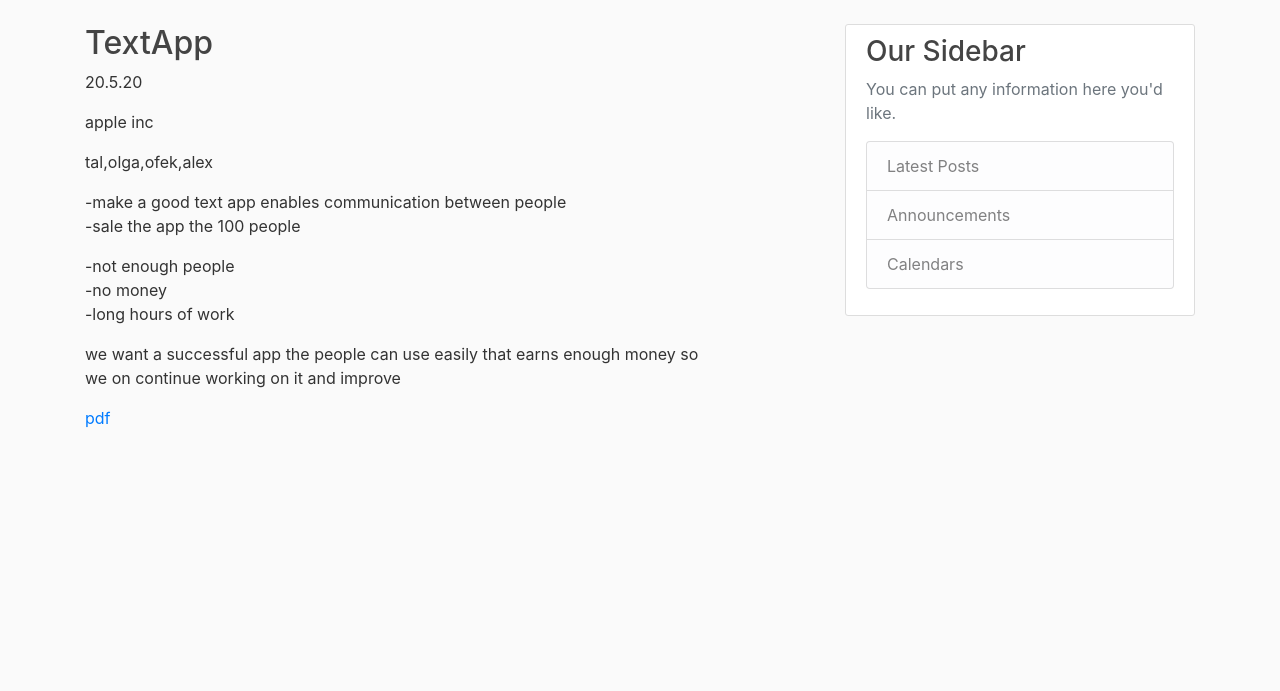
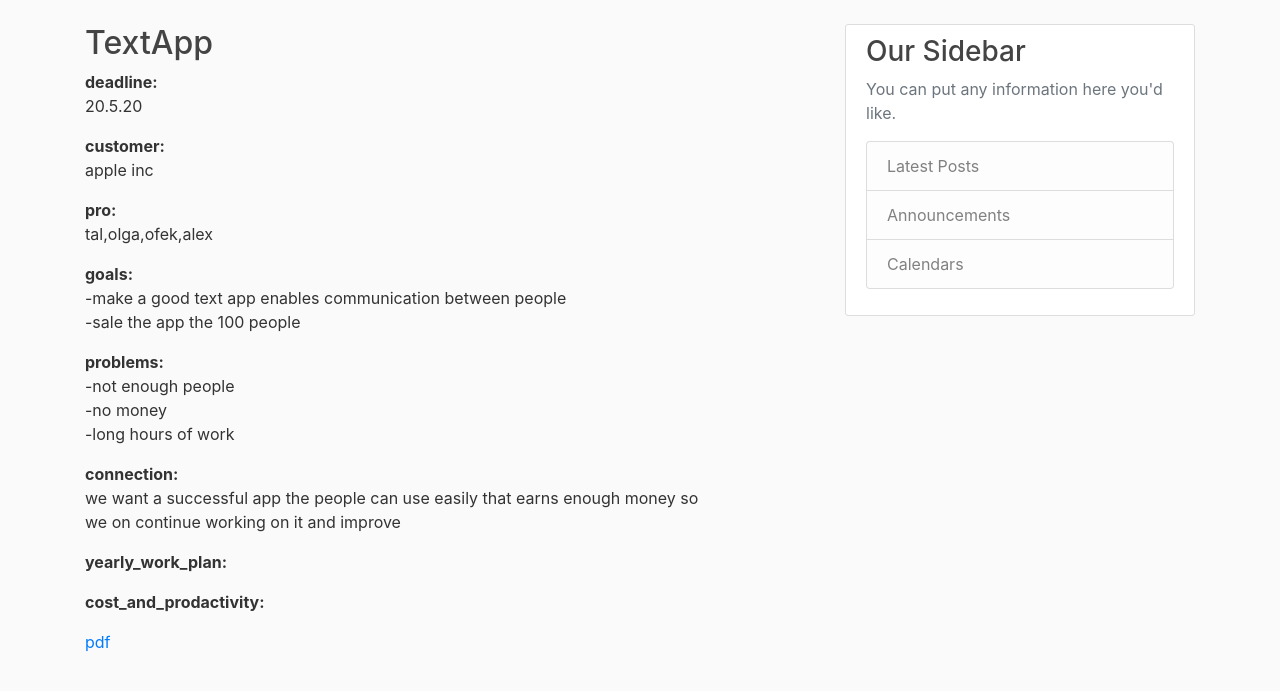
Before and after one commit to AlexSkatkov/StartEasy, a Django app: page /post/3/ in a window 1280 px wide. Shown: the part 56-747 px from the top of the page. Run offline with Django 3.2, Linux system fonts and the light colour scheme; data comes from the database, SQL or seed files in the repository; both versions use the stored data as it was after the commit; some libraries are stand-ins or nearby versions.

Commit message:
design fix tal gradus

```diff
--- a/project/templates/project/post_detail.html
+++ b/project/templates/project/post_detail.html
@@ -8,13 +8,21 @@
             </div>
         {% endif %}
         <h2>{{ post.title }}</h2>
+        <b>deadline:</b>
         <p>{{ post.deadline|linebreaksbr }}</p>
+        <b>customer:</b>
         <p>{{ post.customer|linebreaksbr }}</p>
+        <b>pro:</b>
         <p>{{ post.pro|linebreaksbr }}</p>
+        <b>goals:</b>
         <p>{{ post.goals|linebreaksbr }}</p>
+        <b>problems:</b>
         <p>{{ post.problems|linebreaksbr }}</p>
+        <b>connection:</b>
         <p>{{ post.connection|linebreaksbr }}</p>
+        <b>yearly_work_plan:</b>
         <p>{{ post.yearly_work_plan|linebreaksbr }}</p>
+        <b>cost_and_prodactivity:</b>
         <p>{{ post.cost_and_prodactivity|linebreaksbr }}</p>
         {% if user.is_authenticated %}
         <a class="btn btn-default" href="{% url 'post_edit' pk=post.pk %}">edit</a>
```
Also changed, not shown: db.sqlite3.
